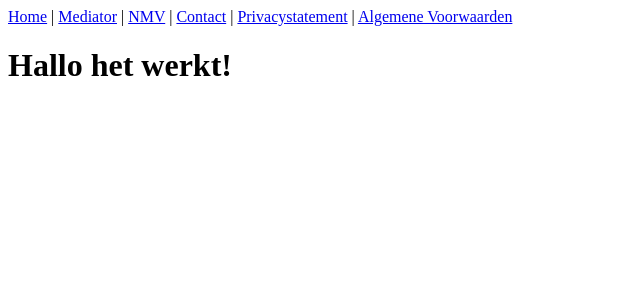
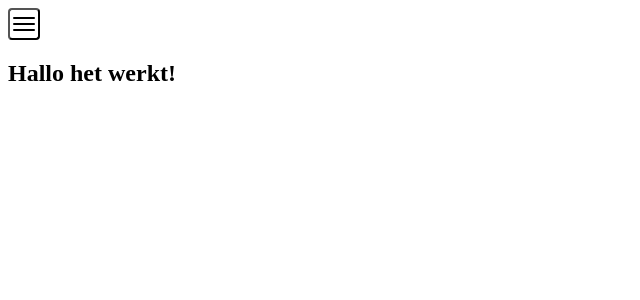
Before and after one commit to sanneVB/rvmediation, a Vue app: page / in a window 1280 px wide. Shown: the top 300 px of the page, without its empty margins (0-640 px from the left). Built offline with nearby package versions, Linux system fonts and the light colour scheme.

Commit message:
made the navigation, javascript, html and some css

```diff
--- a/src/App.vue
+++ b/src/App.vue
@@ -1,14 +1,21 @@
 <template>
-  <nav>
-    <router-link to="/">Home</router-link> |
-    <router-link to="/mediator">Mediator</router-link> |
-    <router-link to="/nmv">NMV</router-link> |
-    <router-link to="/contact">Contact</router-link> |
-    <router-link to="/privacystatement">Privacystatement</router-link> |
-    <router-link to="/algemenevoorwaarden">Algemene Voorwaarden</router-link>
-  </nav>
-  <router-view/>
+  <section class="app">
+    <HeaderContent />
+    <router-view/>
+
+  </section>
 </template>
+
+<script>
+  import HeaderContent from './components/HeaderContent.vue';
+
+  export default {
+    name: 'App',
+    components: {
+      HeaderContent
+    }
+  }
+</script>
 
 <style>
 </style>
--- a/src/components/HeaderContent.vue
+++ b/src/components/HeaderContent.vue
@@ -0,0 +1,17 @@
+<template>
+    <NavigationMenu />
+
+</template>
+
+<script>
+import NavigationMenu from './NavigationMenu.vue'
+
+export default {
+
+  components: {
+    NavigationMenu
+  }
+}
+</script>
+
+<style scoped></style>
--- a/src/components/NavigationMenu.vue
+++ b/src/components/NavigationMenu.vue
@@ -0,0 +1,101 @@
+<template>
+    <nav class="nav">
+        <button @click="toggleNav" :class="{ 'nav__toggle--change': showNav }" class="nav__toggle">
+            <div class="nav__bar"></div>
+            <div class="nav__bar"></div>
+            <div class="nav__bar"></div>
+        </button>
+        <div v-if="showNav" class="nav__list">
+            <ul class="nav__ul">
+                <li @click="closeNav" class="nav__item">
+                    <router-link to="/" class="nav__link" active-class="active-link">Home</router-link>
+                </li>
+                <li @click="closeNav" class="nav__item">
+                    <router-link to="/mediator" class="nav__link" active-class="active-link">Mediator</router-link>
+                </li>
+                <li @click="closeNav" class="nav__item">
+                    <router-link to="/nmv" class="nav__link" active-class="active-link">NMV</router-link>
+                </li>
+                <li @click="closeNav" class="nav__item">
+                    <router-link to="/contact" class="nav__link" active-class="active-link">Contact</router-link>
+                </li>
+                    <li @click="closeNav" class="nav__item">
+                <router-link to="/privacystatement" class="nav__link" active-class="active-link">Privacystatement</router-link>
+                </li>
+                <li @click="closeNav" class="nav__item">
+                    <router-link to="/algemenevoorwaarden" class="nav__link" active-class="active-link">Algemene Voorwaarden</router-link>
+                </li>
+            </ul>
+        </div>
+    </nav>
+</template>
+
+<script>
+    export default {
+        data() {
+            return {
+            showNav: false,
+            };
+        },
+        methods: {
+            toggleNav() {
+            this.showNav = !this.showNav;
+            },
+            closeNav() {
+            this.showNav = false;
+            },
+        },
+    };
+</script>
+
+<style scoped>
+
+    .nav__toggle {
+        height: 32px;
+        width: 32px;
+        border-radius: 4px;
+        background-color: transparent;
+        padding: 2px 3px;
+    }
+
+    .nav__bar {
+        width: 22px;
+        height: 2px;
+        margin: 4px 0;
+        transition: 0.2s;
+        border-radius: 4px;
+        background-color: #000;
+    }
+
+    .nav__toggle--change .nav__bar:nth-child(1) {
+        transform: translateY(6px) rotate(-45deg);
+    }
+
+    .nav__toggle--change .nav__bar:nth-child(2) {
+        opacity: 0;
+    }
+
+    .nav__toggle--change .nav__bar:nth-child(3) {
+        transform: translateY(-6px) rotate(45deg);
+    }
+
+    /* .nav__ul {
+        list-style: none;
+        padding: 0;
+        margin: 0;
+    } */
+
+    .nav__item {
+        margin: 0;
+    }
+
+    .nav__link {
+        text-decoration: none;
+        color: #000;
+    }
+
+    .active-link {
+        font-weight: bold;
+        color: #f00;
+    }
+</style>
```
